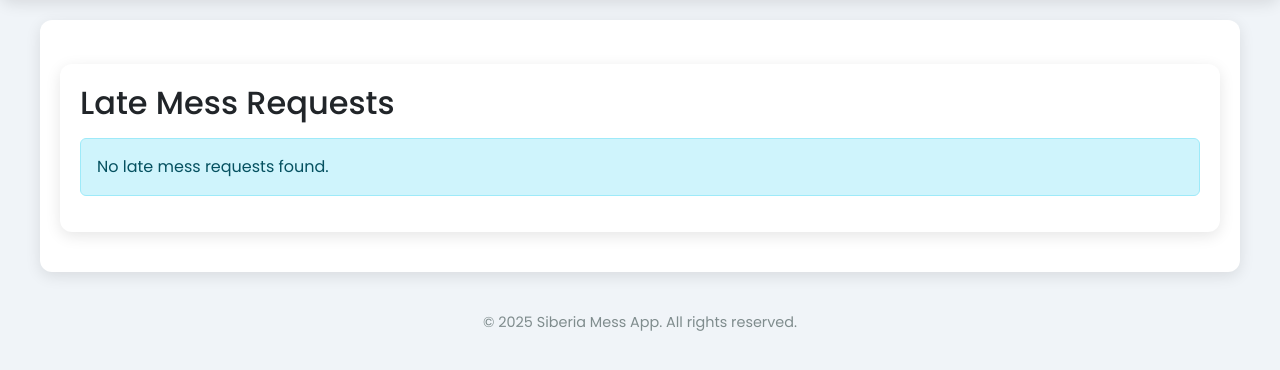
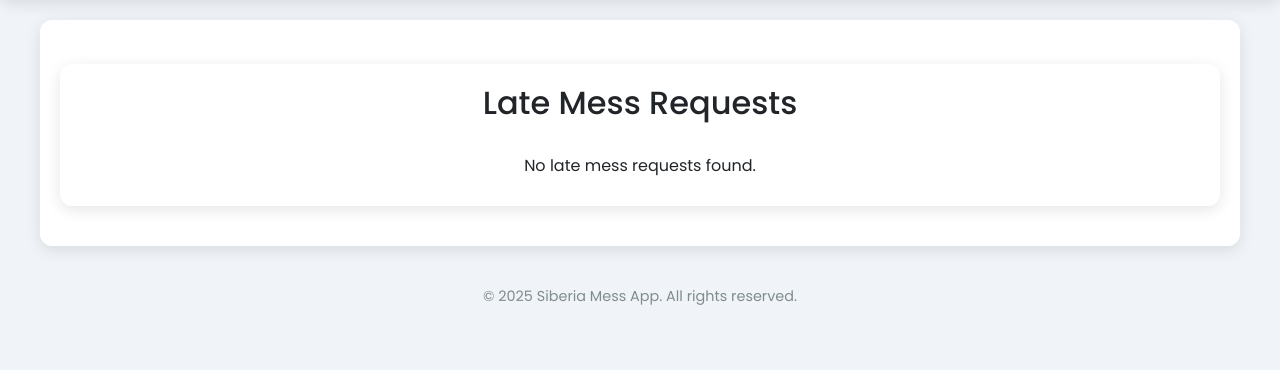
Before and after one commit to aadithr894-svg/Siberia-Mess-App, a Flask app: page /admin/late_mess_list in a window 1280 px wide. Shown: the part 64-434 px from the top of the page. Run offline with Flask 3, Linux system fonts and the light colour scheme; the visitor is signed in with stand-in values (Sample User, id 1); data that the repository does not hold is empty; some libraries are stand-ins or nearby versions.

Commit message:
first commit

```diff
--- a/app.py
+++ b/app.py
@@ -1424,12 +1424,10 @@ def late_mess_list():
 
     try:
         conn = mysql_pool.get_connection()
-        cur = conn.cursor(dictionary=True)  # DictCursor to get dicts
-
-        # Join users table to get name/email/etc
+        cur = conn.cursor(dictionary=True)
+
         cur.execute("""
-            SELECT lm.id, u.name, u.email, u.course, u.user_type,
-                   lm.date_requested, lm.reason, lm.status
+            SELECT lm.id, u.name, u.email, u.food_type, lm.date_requested, lm.reason, lm.status
             FROM late_mess lm
             JOIN users u ON u.id = lm.user_id
             ORDER BY lm.date_requested DESC
@@ -1448,6 +1446,7 @@ def late_mess_list():
             conn.close()
         flash(f"Database error: {e}", "danger")
         return redirect(url_for('admin_dashboard'))
+
 
 
 
--- a/templates/admin_late_mess.html
+++ b/templates/admin_late_mess.html
@@ -1,46 +1,52 @@
 {% extends "admin_base.html" %}
 
 {% block content %}
-<div class="container mt-4">
-    <h2>Late Mess Requests</h2>
+<div class="container mx-auto mt-4 px-2 sm:px-4">
+    <h2 class="text-2xl font-bold mb-4 text-center sm:text-left">Late Mess Requests</h2>
 
     {% if late_mess_requests %}
-    <table class="table table-bordered mt-3">
-        <thead class="thead-light">
+    <div class="overflow-x-auto">
+        <table class="min-w-full bg-white border rounded-lg shadow-sm text-sm sm:text-base">
+            <thead class="bg-indigo-500 text-white">
                 <tr>
-                <th>Name</th>
-                <th>Email</th>
-                <th>Date Requested</th>
-                <th>Reason</th>
-                <th>Status</th>
-                <th>Actions</th>
+                    <th class="py-2 px-2 sm:px-4 text-left">Name</th>
+                    <th class="py-2 px-2 sm:px-4 text-left">Email</th>
+                    <th class="py-2 px-2 sm:px-4 text-left">Food Type</th>
+                    <th class="py-2 px-2 sm:px-4 text-left">Date Requested</th>
+                    <th class="py-2 px-2 sm:px-4 text-left">Reason</th>
+                    <th class="py-2 px-2 sm:px-4 text-left">Status</th>
+                    <th class="py-2 px-2 sm:px-4 text-left">Actions</th>
                 </tr>
             </thead>
             <tbody>
                 {% for req in late_mess_requests %}
-            <tr id="row-{{ req.id }}">
-                <td>{{ req.name }}</td>
-                <td>{{ req.email }}</td>
-                <td>{{ req.date_requested }}</td>
-                <td>{{ req.reason or 'N/A' }}</td>
-                <td id="status-{{ req.id }}">
+                <tr id="row-{{ req.id }}" class="border-b hover:bg-gray-50">
+                    <td class="py-2 px-2 sm:px-4">{{ req.name }}</td>
+                    <td class="py-2 px-2 sm:px-4">{{ req.email }}</td>
+                    <td class="py-2 px-2 sm:px-4">{{ req.food_type or 'N/A' }}</td>
+                    <td class="py-2 px-2 sm:px-4">{{ req.date_requested }}</td>
+                    <td class="py-2 px-2 sm:px-4">{{ req.reason or 'N/A' }}</td>
+                    <td id="status-{{ req.id }}" class="py-2 px-2 sm:px-4">
                         {% if req.status == 'approved' %}
-                        <span class="badge bg-success">Approved</span>
+                            <span class="bg-green-500 text-white px-2 py-1 rounded text-xs sm:text-sm">Approved</span>
                         {% else %}
-                        <span class="badge bg-warning">Pending</span>
+                            <span class="bg-yellow-400 text-white px-2 py-1 rounded text-xs sm:text-sm">Pending</span>
                         {% endif %}
                     </td>
-                <td id="action-{{ req.id }}">
+                    <td id="action-{{ req.id }}" class="py-2 px-2 sm:px-4">
                         {% if req.status != 'approved' %}
-                        <button class="btn btn-success btn-sm" onclick="approveLate({{ req.id }})">Approve</button>
+                            <button class="bg-green-500 text-white px-3 py-1 rounded text-xs sm:text-sm w-full sm:w-auto" onclick="approveLate({{ req.id }})">
+                                Approve
+                            </button>
                         {% endif %}
                     </td>
                 </tr>
                 {% endfor %}
             </tbody>
         </table>
+    </div>
     {% else %}
-    <div class="alert alert-info mt-3">
+    <div class="bg-blue-100 text-blue-800 px-4 py-2 rounded mt-3 text-center sm:text-left">
         No late mess requests found.
     </div>
     {% endif %}
@@ -50,17 +56,12 @@
 <script>
 function approveLate(id) {
     $.post("/admin/approve_late/" + id)
-    .done(function(data) {
-        if (data.success) {
-            $("#status-" + id).html('<span class="badge bg-success">Approved</span>');
+    .done(function() {
+        $("#status-" + id).html('<span class="bg-green-500 text-white px-2 py-1 rounded text-xs sm:text-sm">Approved</span>');
         $("#action-" + id).html('');
-        } else if (data.error) {
-            alert("❌ " + data.error);
-        }
     })
-    .fail(function(xhr) {
-        let msg = xhr.responseJSON && xhr.responseJSON.error ? xhr.responseJSON.error : "Server error";
-        alert("❌ Error approving late mess: " + msg);
+    .fail(function() {
+        alert("❌ Error approving late mess!");
     });
 }
 </script>
```
Lines whose indentation alone changed are shown as unchanged.
